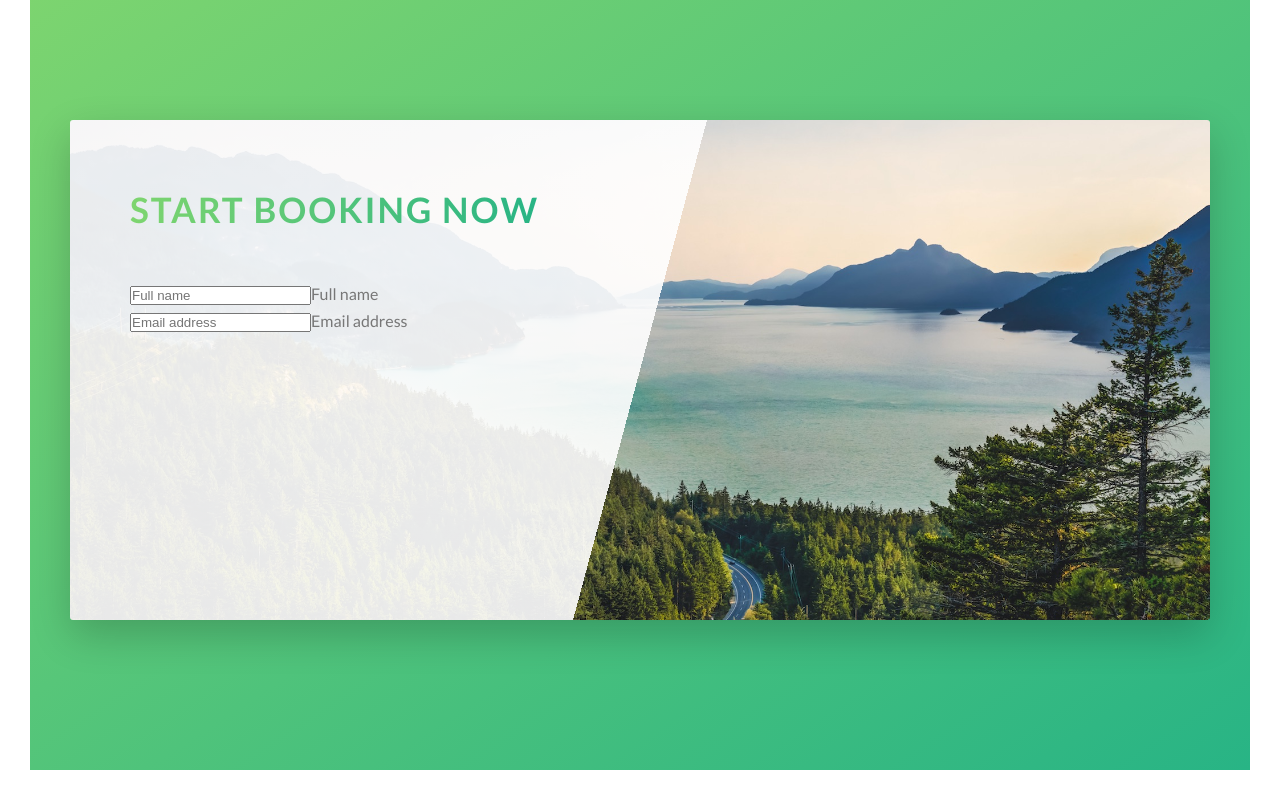
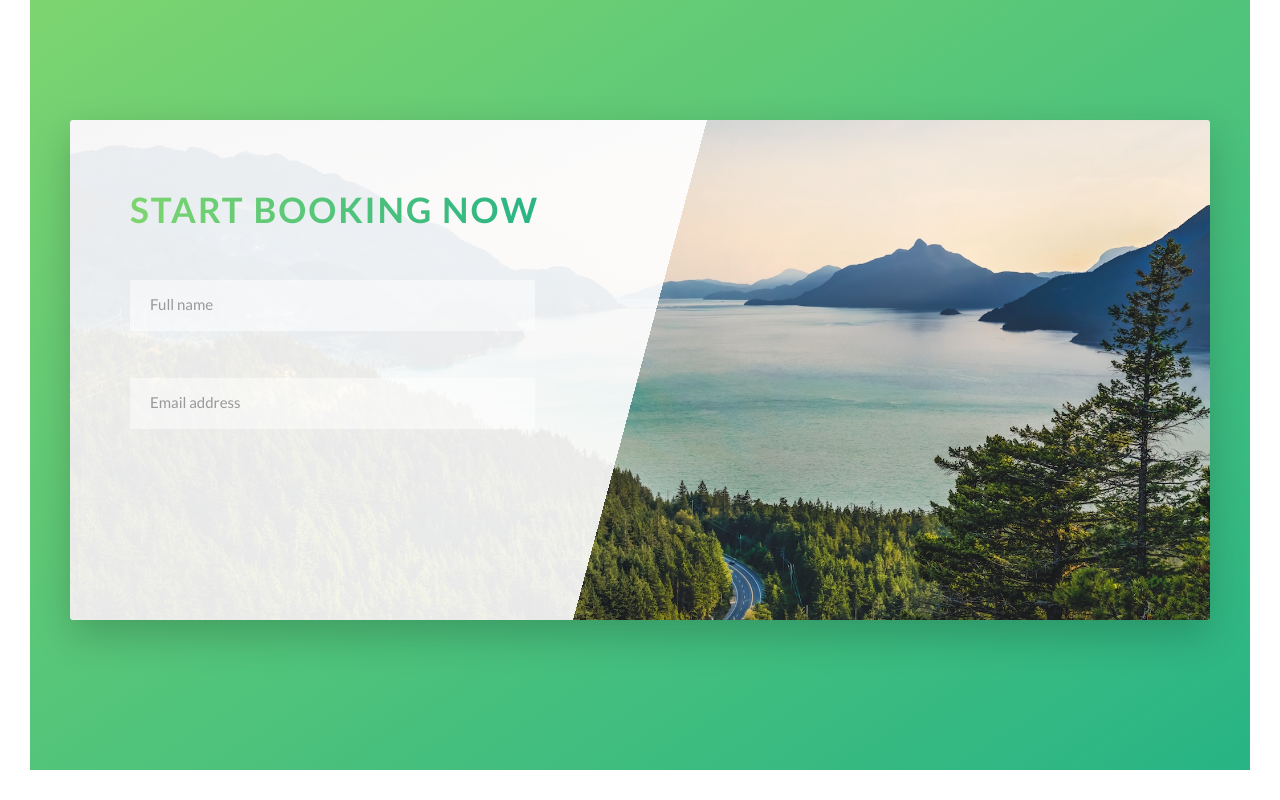
Before and after one commit to hydeenoble/Natours-Angular, an Angular app: page / in a window 1280 px wide. Shown: the part 4542-5342 px from the top of the page. Built offline with nearby package versions, Linux system fonts and the light colour scheme.

Commit message:
Added cool effect ot the input tags and it's labels

```diff
--- a/src/sass/abstracts/_variables.scss
+++ b/src/sass/abstracts/_variables.scss
@@ -13,6 +13,8 @@
 $color-grey-light-2: #eeeeee;
 
 $color-gray-dark: #777;
+$color-gray-dark-2: #999;
+
 $color-white: #fff;
 $color-black: #000;
 
--- /dev/null
+++ b/src/sass/components/_form.scss
@@ -0,0 +1,52 @@
+.form{
+
+  &__group:not(:last-child){
+    margin-bottom: 2rem;
+  }
+
+  &__input{
+    font-size: 1.5rem;
+    font-family: inherit;
+    color: inherit;
+    padding: 1.5rem 2rem;
+    border-radius: 2px;
+    background-color: rgba($color-white, .5);
+    border: none;
+    border-bottom: 3px solid transparent;
+    width: 90%;
+    display: block;
+
+    &:focus{
+      outline: none;
+      box-shadow: 0 1rem 2rem rgba($color-black, .1);
+      border-bottom: 3px solid $color-primary;
+    }
+
+    &::-webkit-input-placeholder{
+      color: $color-gray-dark-2;
+    }
+
+    &:focus:invalid{
+      border-bottom: 3px solid $color-secondary-dark;
+    }
+  }
+
+  &__label{
+    font-size: 1.2rem;
+    font-weight: 700;
+    margin-left: 2rem;
+    margin-top: .7rem;
+    display: block;
+    -webkit-transition: all .3s;
+    -moz-transition: all .3s;
+    -ms-transition: all .3s;
+    -o-transition: all .3s;
+    transition: all .3s;
+  }
+
+  &__input:placeholder-shown + &__label {
+    opacity: 0;
+    visibility: hidden;
+    transform: translateY(-4rem);
+  }
+}
--- a/src/sass/main.scss
+++ b/src/sass/main.scss
@@ -13,6 +13,7 @@
 @import "components/card";
 @import "components/story";
 @import "components/bg-video";
+@import "components/form";
 
 @import "layouts/grid";
 @import "layouts/header";
--- a/src/styles.css
+++ b/src/styles.css
@@ -401,6 +401,46 @@
     width: 100%;
     object-fit: cover; }
 
+.form__group:not(:last-child) {
+  margin-bottom: 2rem; }
+
+.form__input {
+  font-size: 1.5rem;
+  font-family: inherit;
+  color: inherit;
+  padding: 1.5rem 2rem;
+  border-radius: 2px;
+  background-color: rgba(255, 255, 255, 0.5);
+  border: none;
+  border-bottom: 3px solid transparent;
+  width: 90%;
+  display: block; }
+  .form__input:focus {
+    outline: none;
+    box-shadow: 0 1rem 2rem rgba(0, 0, 0, 0.1);
+    border-bottom: 3px solid #55c57a; }
+  .form__input::-webkit-input-placeholder {
+    color: #999; }
+  .form__input:focus:invalid {
+    border-bottom: 3px solid #ff7730; }
+
+.form__label {
+  font-size: 1.2rem;
+  font-weight: 700;
+  margin-left: 2rem;
+  margin-top: .7rem;
+  display: block;
+  -webkit-transition: all .3s;
+  -moz-transition: all .3s;
+  -ms-transition: all .3s;
+  -o-transition: all .3s;
+  transition: all .3s; }
+
+.form__input:placeholder-shown + .form__label {
+  opacity: 0;
+  visibility: hidden;
+  transform: translateY(-4rem); }
+
 .row {
   max-width: 114rem;
   margin: 0 auto; }
```
